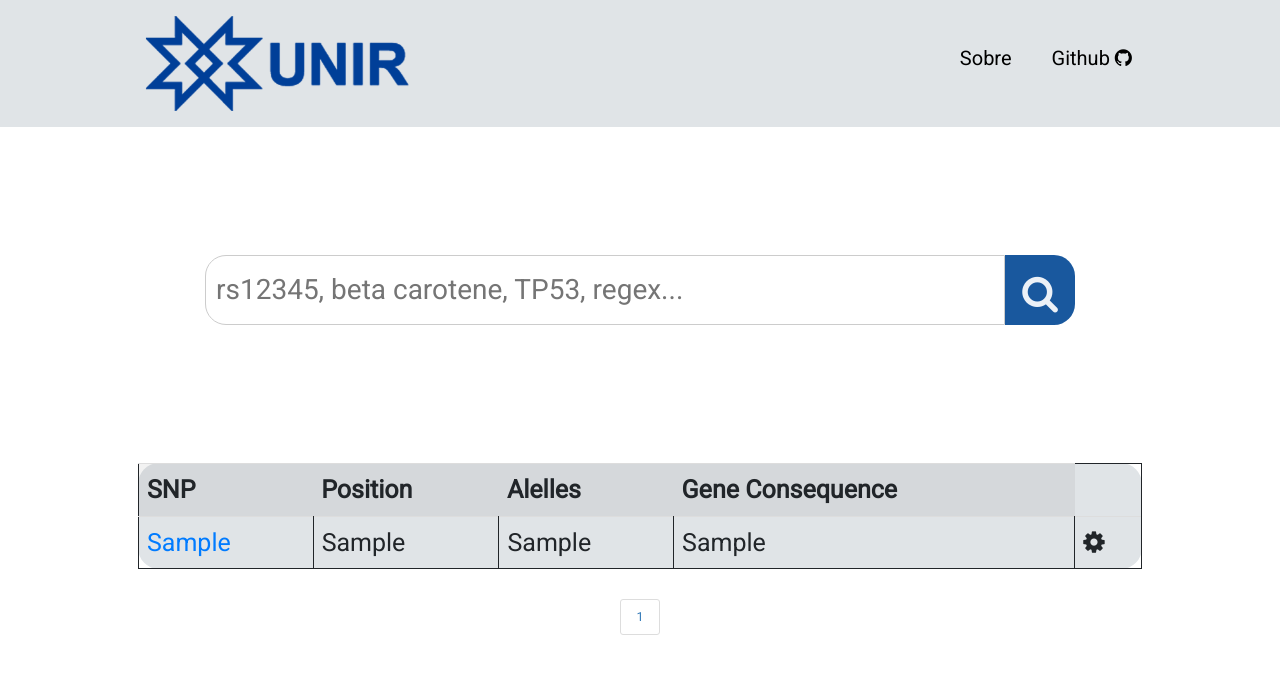
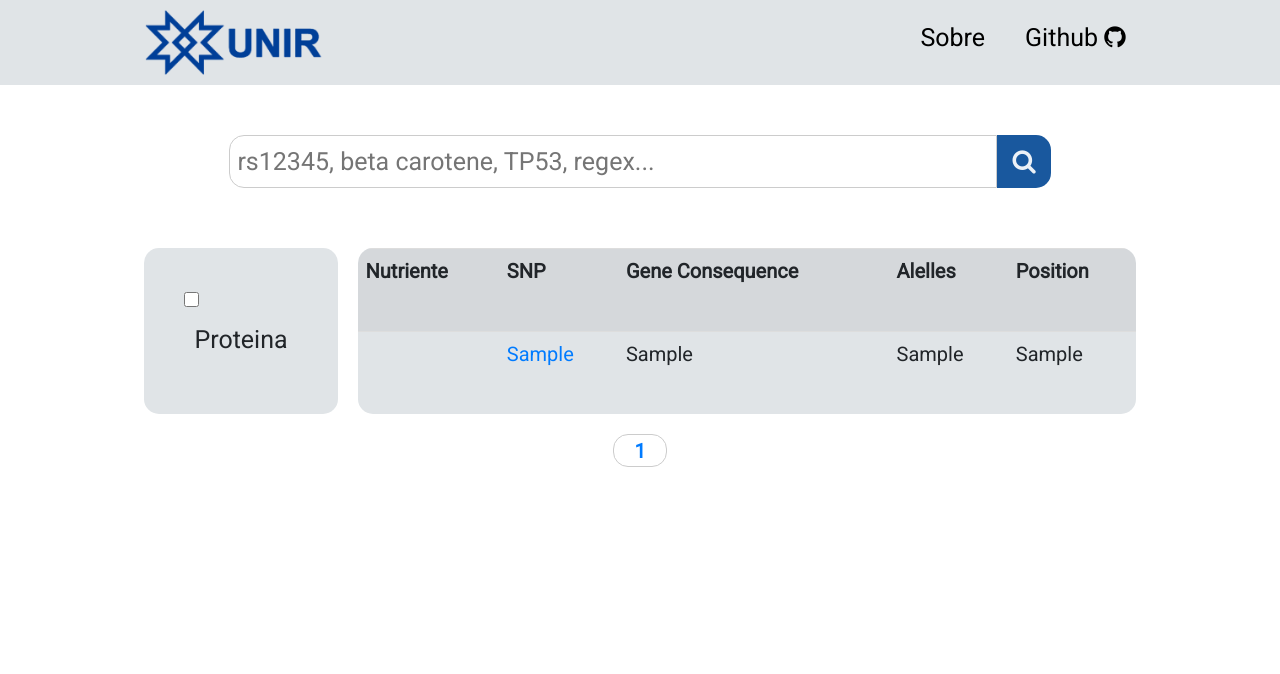
Before and after one commit to unir-dacc/vanda, a Django app: template web/templates/web/index.html in a window 1280 px wide. Shown: the top 674 px of the page. Run offline with Django 4.2, Linux system fonts and the light colour scheme; the template is opened without the code that fills it: most values are stand-ins (such as "Sample title", 1, 10 or a date in 2020); some libraries are stand-ins or nearby versions.

Commit message:
feature: update frontend application

```diff
--- a/web/static/web/script.js
+++ b/web/static/web/script.js
@@ -45,10 +45,10 @@
   }
 
   $(document).ready(function() {
-    $('[data-target="#modalCenter"]').click(function() {
-      var button = $(this);
-      var snp = button[0].parentNode.parentNode.firstElementChild.innerText
-      var protein = button[0].parentNode.parentNode.lastElementChild.previousElementSibling.innerText
+    $(".clickable-row").click(function() {
+      var row = $(this);
+      var snp = row[0].children[1].innerText
+      var protein = row[0].children[2].innerText
       $.ajax({
         url: 'api/snp/' + snp + '/hgvs',
         method: 'GET',
@@ -61,6 +61,7 @@
           $('.modal-body').html('Failed to fetch data.');
         }
       });
+      $('#modalCenter').modal('toggle')
     })
     $('#modalCenter').on('hidden.bs.modal', function (e) {
       $('.modalCenterTitle').html("")
--- a/web/static/web/style.css
+++ b/web/static/web/style.css
@@ -4,6 +4,7 @@
   padding: 0;
   box-sizing: border-box;
   list-style: none;
+  text-decoration: none;
 }
 
 .site-header {
@@ -15,11 +16,12 @@
   display: flex;
   align-items: center;
   justify-content: space-between;
-    padding: 0 10%;
+  align-items: center;
+  margin: 0 10.5vw;
 }
 
 .site-header nav img {
-    width: min(300px, 30vw);
+  width: 200px;
 }
 
 .site-header ul {
@@ -33,11 +35,11 @@
 .site-header nav a {
   text-decoration: none;
   color: #000;
-    font-size: min(2em, 30px);
+  font-size: 2.5em;
 }
 
 .search-container {
-    padding: 10%;
+  margin: 50px 0;
   display: flex;
   justify-content: center;
 }
@@ -48,12 +50,11 @@
 }
 
 .search-input {
-    padding: 10px;
+  padding: 7px;
   border: 1px solid #ccc;
-    border-radius: 21px 0 0 21px;
-    font-size: min(28px, 3vw);
-    height: min(70px, 10vw);
-    width: min(70vw, 800px);
+  border-radius: 15px 0 0 15px;
+  font-size: 2.5em;
+  width: 60vw;
 }
 
 input[type="text"]:focus {
@@ -61,51 +62,60 @@
 }
 
 .search-button {
-    padding: min(10px, 2vw);
+  padding: 8px 15px;
   background-color: #19589e;
   color: #ecf1f7;
   border: none;
-    border-radius: 0 21px 21px 0;
+  border-radius: 0 15px 15px 0;
+  font-size: 2.5em;
   cursor: pointer;
-    font-size: min(40px, 3vw);
-    height: min(70px, 10vw);
-    width: min(70px, 7vw);
 }
 
 .filter-and-table-container {
-    padding: 0 10%;
   display: flex;
   justify-content: center;
-    align-items: center;
+  flex-direction: row;
+  margin: 0 10.5vw;
 }
 
-.filter-list {
+.filter-container {
   background-color: #e0e4e7;
-    border-radius: 21px;
-    padding: 40px;
+  border-radius: 15px;
   margin: 10px;
-    align-text: center;
+  width: 20%;
+  padding: 20px;
+}
+
+.filter-container nav {
+  padding: 20px;
+}
+
+.filter-container input {
+  width: 15px;
+  height: 15px;
+}
+
+.filter-container label {
+  padding: 10px;
+  font-weight: normal;
+  font-size: 2.5em;
 }
 
 #main-table {
-    width: 100%;
-    height: 100%;
   background-color: #e0e4e7;
-    border-radius: 21px 21px;
-    padding: 10px;
+  border-radius: 15px;
   margin: 10px;
   align-text: center;
+  border: none;
+  font-size: 2em;
+  overflow: hidden;
 }
 
-#main-table,
-td {
-    border: 1px, solid;
+#main-table tr:hover:is(.clickable-row) {
+  box-shadow: inset 0px 0px 0px 2px #bbb;
+  cursor: pointer;
 }
 
-#main-table,
-th {
-    font-size: 25px;
-}
 
 .modal-dialog {
   max-width: 70%;
@@ -114,3 +124,39 @@
 .modal {
   font-size: 15px;
 }
+
+.button-pagination {
+  display: flex;
+  flex-direction: row;
+  justify-content: center;
+}
+
+.button-pagination li {
+  margin: 10px 5px;
+  font-size: 2em;
+}
+
+.arrow-page {
+  border-radius: 15px;
+  background-color: #146EBE;
+}
+
+.arrow-page i {
+  padding: 10px 20px;
+  font-weight: bolder;
+  color: white;
+}
+
+.current-page {
+  border-radius: 15px;
+  border: 1px solid #ccc;
+  display: table-cell;
+  color: white;
+}
+
+.current-page a {
+  vertical-align: middle;
+  padding: 10px 20px;
+  font-weight: bolder;
+  text-decoration: none;
+}
--- a/web/templates/web/index.html
+++ b/web/templates/web/index.html
@@ -33,8 +33,7 @@
         <header class="site-header">
             <nav>
                 <a href="https://www.unir.br/homepage"
-                ><img src="{% static 'web/logo_unir.png' %}" alt="logo da unir"
-                    /></a>
+                ><img src="{% static 'web/logo_unir.png' %}" alt="logo da unir"/></a>
                 <ul>
                     <li><a href="#">Sobre</a></li>
                     <li>
@@ -45,6 +44,7 @@
                     </ul>
                 </nav>
             </header>
+
             <main>
                 <div class="modal" id="modalCenter" tabindex="-1" role="dialog" aria-labelledby="modalCenterTitle" aria-hidden="true">
                     <div class="modal-dialog modal-dialog-centered" role="document">
@@ -63,6 +63,7 @@
                         </div>
                     </div>
                 </div>
+
                 <div class="search-container">
                     <form class="search-form" action="" method="GET">
                         <input
@@ -76,17 +77,28 @@
                         </button>
                     </form>
                 </div>
+
                 <div class="filter-and-table-container">
                     {% if list_response %}
+
+                        <div class="filter-container">
+                            <nav>
+                                <input type="checkbox" name="checkbox" value="asdfasdf">
+                                <label for="proteina">Proteina</label>
+                            </nav>
+                        </div>
+
                         <table id="main-table" class="table table-striped">
                             <tr>
+                                <th>Nutriente</th>
                                 <th>SNP</th>
+                                <th>Gene Consequence</th>
+                                <th>Alelles</th>
                                 <th>Position</th>
-                                <th>Alelles</th>
-                                <th>Gene Consequence</th>
                             </tr>
                             {% for item in list_response %}
-                                <tr>
+                                <tr class="clickable-row">
+                                    <td></td>
                                     <td>
                                         <a data-toggle="tooltip"
                                            data-html="true"
@@ -97,22 +109,21 @@
                                         >{{ item.0 }}</a
                                             >
                                         </td>
-                                        <td>{{ item.2 }}</td>
-                                        <td>{{ item.3 }}</td>
-                                        <td>{{ item.4 }}</td>
-                                        <td><a type="button" data-toggle="modal" data-target="#modalCenter"><i class="fa fa-solid fa-gear"></i></a></td>
+                                        <td>{{ item.4 }}</td> <!-- Gene Consequence -->
+                                        <td>{{ item.3 }}</td> <!-- Alelles -->
+                                        <td>{{ item.2 }}</td> <!-- Position -->
                                     </tr>
                             {% endfor %}
                         </table>
                         </div>
                         <nav>
-                            <ul class="pagination justify-content-center pagination-lg">
+                            <ul class="button-pagination">
                                 {% if list_response.has_previous %}
-                                    <li class="page-item"><a class="page-link" href="javascript:setParam('page', {{ list_response.previous_page_number }})">Previous</a></li>
+                                    <li class="arrow-page"><a  href="javascript:setParam('page', {{ list_response.previous_page_number }})"><i class="fa fa-angle-left"></i></a></li>
                                 {% endif %}
-                                <li class="page-item"><a class="page-link" href="javascript:setParam('page', {{ list_response.number }})">{{list_response.number}}</a></li>
+                                <li class="current-page"><a  href="javascript:setParam('page', {{ list_response.number }})">{{list_response.number}}</a></li>
                                 {% if list_response.has_next %}
-                                    <li class="page-item"><a class="page-link" href="javascript:setParam('page', {{list_response.next_page_number}})">Next</a></li>
+                                    <li class="arrow-page"><a  href="javascript:setParam('page', {{list_response.next_page_number}})"><i class="fa fa-angle-right"></i></a></li>
                                 {% endif %}
                             </ul>
                         </nav>
```
Lines whose indentation alone changed are shown as unchanged.
